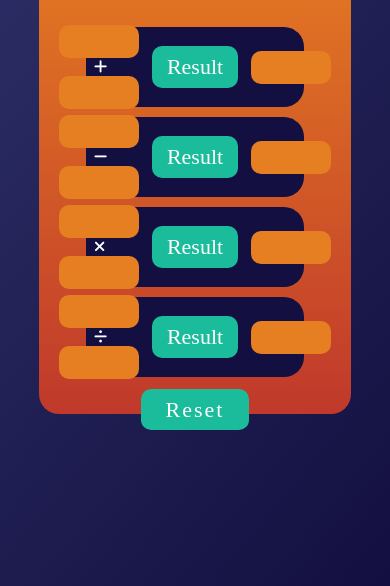
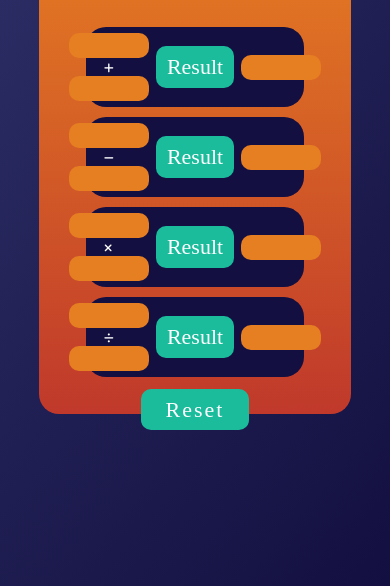
Before and after one commit to Abukalam-web/Practise-Javascript-Basic, a plain HTML site: page index.html in a window 390 px wide. Shown: the part 258-844 px from the top of the page. Drawn offline with Linux system fonts and the light colour scheme.

Commit message:
gfjkgjfg

```diff
--- a/script.js
+++ b/script.js
@@ -76,7 +76,7 @@ function showTime(){
     s = (s < 10) ? "0" + s : s;
 
 
-    var time = h + ":" + m + ":" + s + ":"  + session;
+    var time = h + ":" + m + ":" + s + ":"   + session;
     document.getElementById("MyClockDisplay").innerText = time;
     document.getElementById("MyClockDisplay").textContent = time;
 
--- a/style.css
+++ b/style.css
@@ -361,12 +361,12 @@ i{
     }
 
     i{
-        font-size: 15px;
+        font-size: 11px;
     }
 
 .number1, .number2, .result {
     width: 80px;
-    height: 33px;
+    height: 25px;
     text-align: center;
     border: none;
     outline: none;
@@ -382,13 +382,24 @@ i{
     margin-left: 20px;
 }
 
+
     .clock span {
         font-size: 31px;
         letter-spacing: 1px;
         font-weight: bold;
     }
 
-
+    .button {
+        color: white;
+        background: #1abc9c;
+        font-size: 22px;
+        padding: 8px 11px;
+        margin: 0 7px;
+        border-radius: 10px;
+        font-family: 'Times New Roman', Times, serif;
+        cursor: pointer;
+        transition: all 100ms;
+    }
 
 
 }
```
